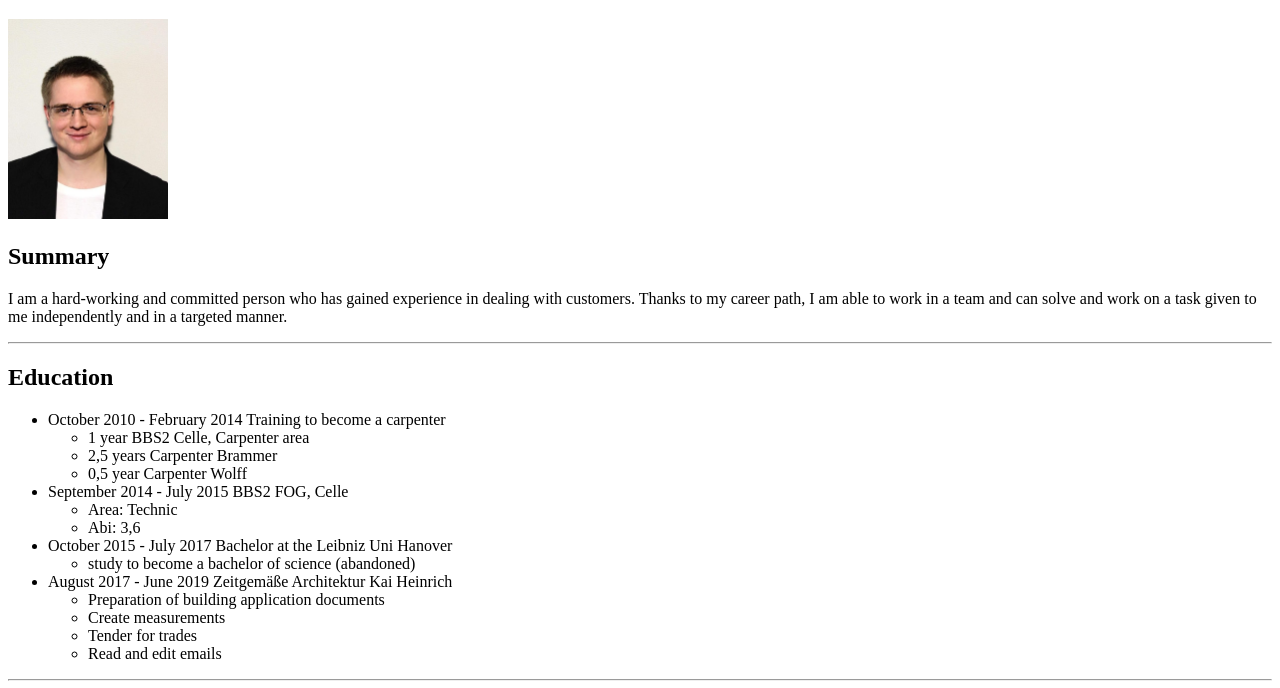
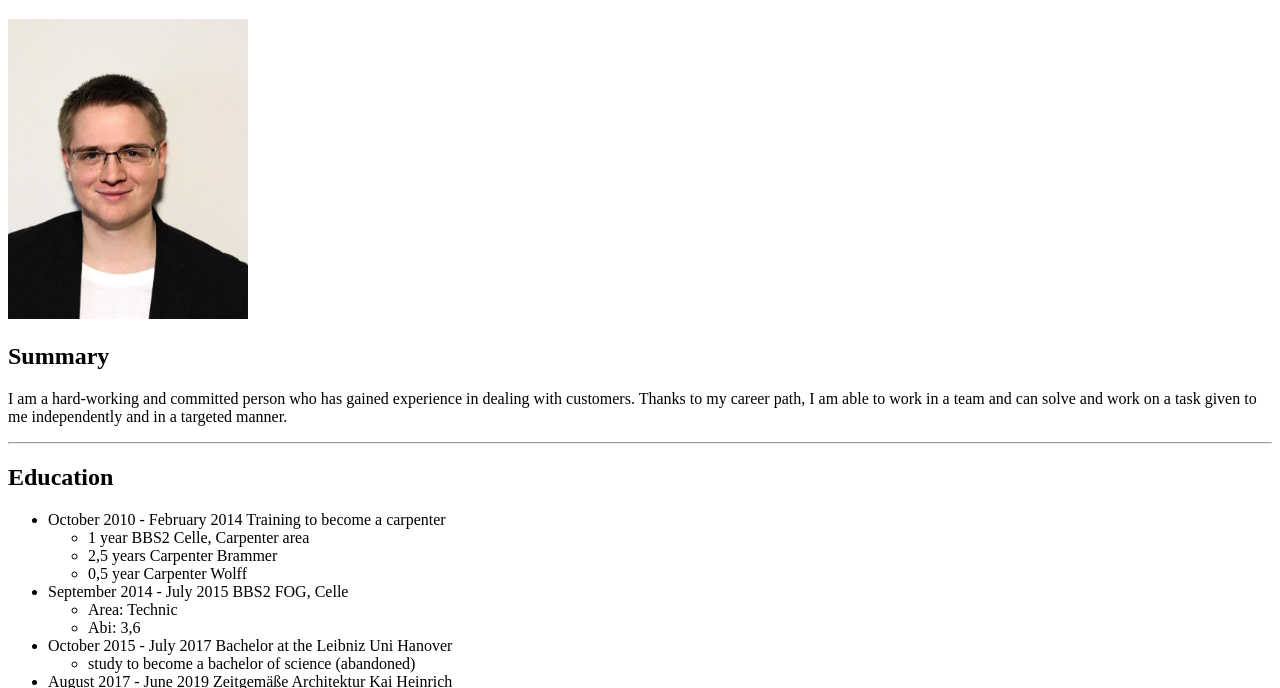
Before and after one commit to Marcel680/My-Resume, a plain HTML site: page index.html in a window 1280 px wide. Shown: the part 61-749 px from the top of the page. Drawn offline with Linux system fonts and the light colour scheme.

Commit message:
Add files via upload

```diff
--- a/index.html
+++ b/index.html
@@ -5,7 +5,7 @@
     </head>
     <body>
         <h1>Marcel Wiese</h1>
-        <img src="./assets/Images/Profilfoto.jpeg" height="200" alt="a profile photo of my self"/>
+        <img src="./assets/Images/Profilfoto.jpeg" height="300" alt="a profile photo of my self"/>
         <h2>Summary</h2>
         <p>
             I am a hard-working and committed person who has gained experience in dealing with customers.
```
